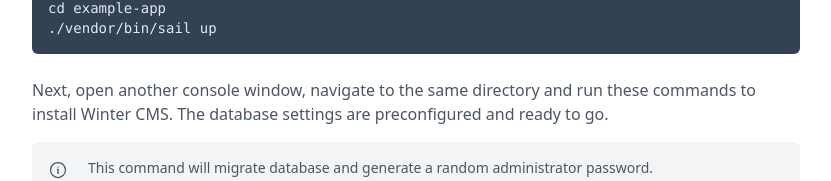
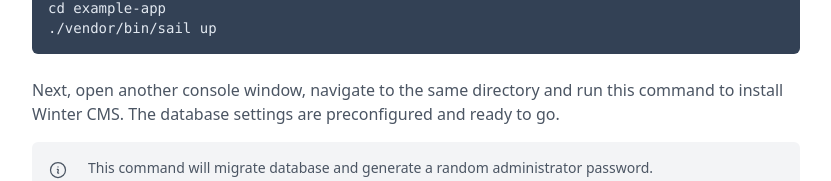
Before and after one commit to marvindurot/winterbuild, a Next.js app: page / in a window 1280 px wide. Shown: the part 855-1036 px from the top of the page, without its empty margins (224-1055 px from the left). Built offline with nearby package versions, Linux system fonts and the light colour scheme.

Commit message:
Fix typo error

```diff
--- a/pages/index.tsx
+++ b/pages/index.tsx
@@ -114,7 +114,7 @@
             </CodeBlock>
             <p className="text-md mt-4">
               Next, open another console window, navigate to the same directory
-              and run these commands to install Winter CMS. The database
+              and run this command to install Winter CMS. The database
               settings are preconfigured and ready to go.
             </p>
             <CodeBlock
```
